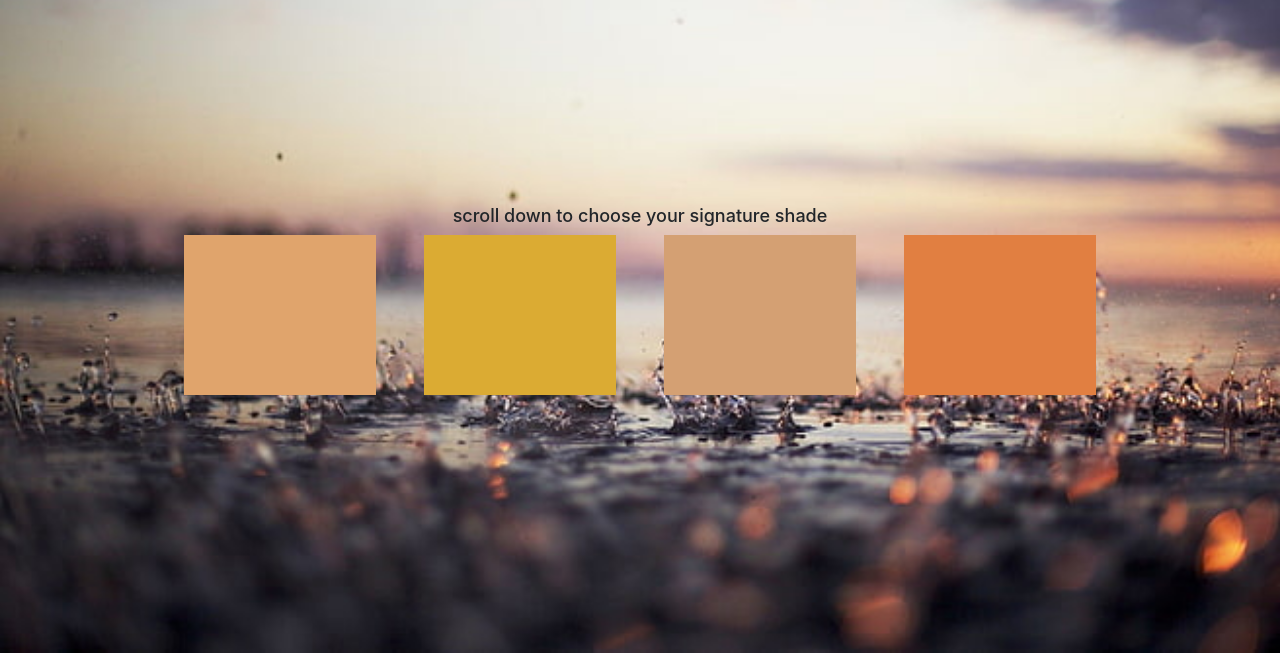
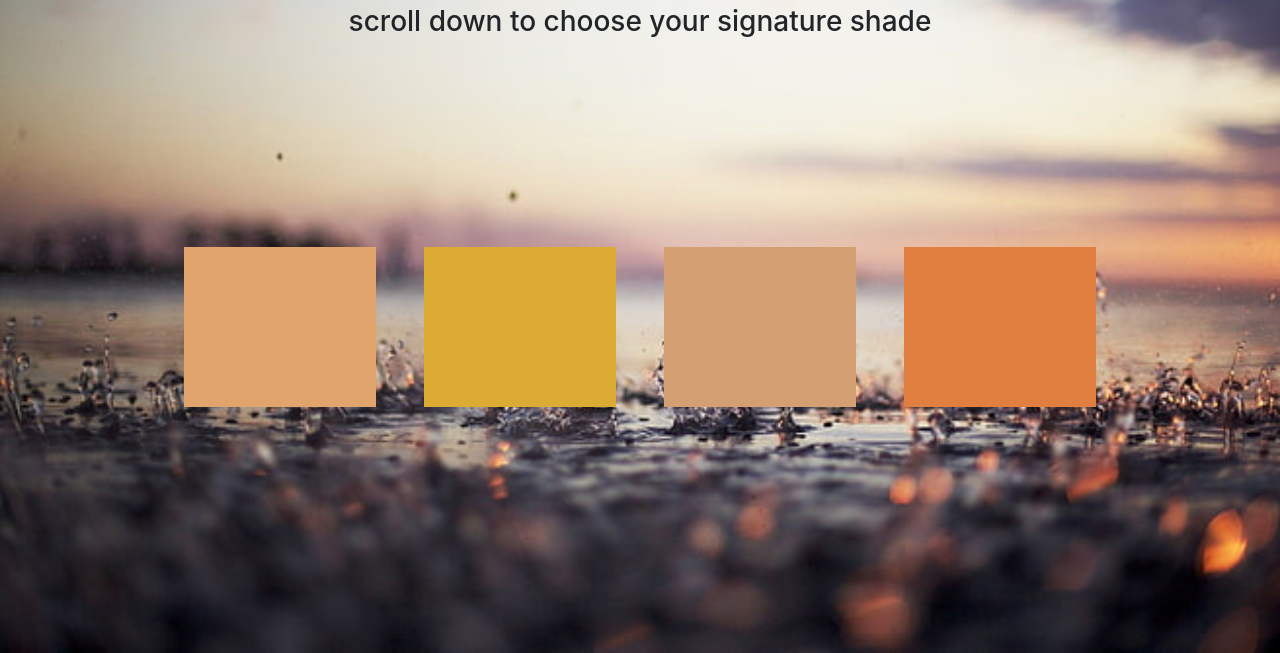
Before and after one commit to tanvigupta05/Color-Wizard, a plain HTML site: page index.html in a window 1280 px wide. Shown: the part 147-800 px from the top of the page. Drawn offline with nearby package versions, Linux system fonts and the light colour scheme.

Commit message:
Update style.css

```diff
--- a/style.css
+++ b/style.css
@@ -19,10 +19,9 @@ body{
   text-shadow: rgb(220, 130, 34) 2px 3px;
 }
 
-h3{
+p{
   position: relative;
   top: 25%;
-  font-size: large;
 }
 
 #two{
```
